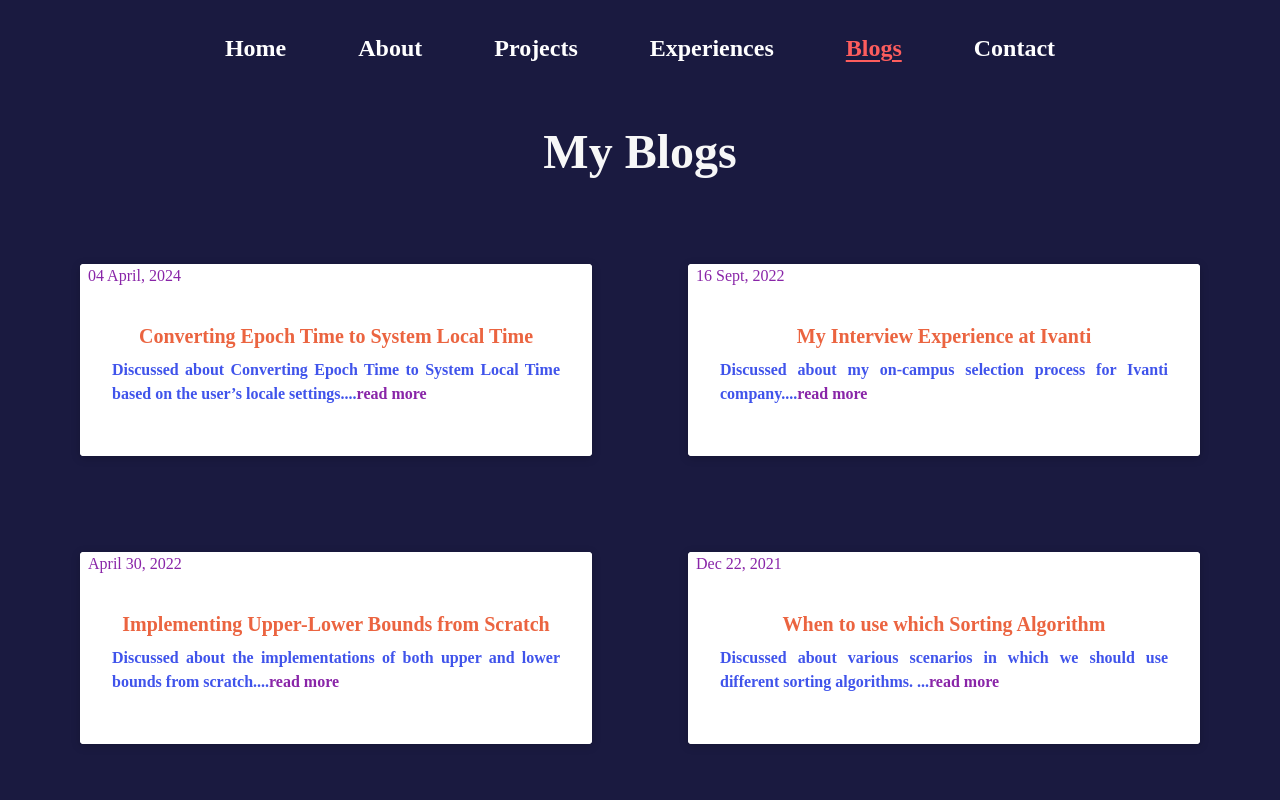
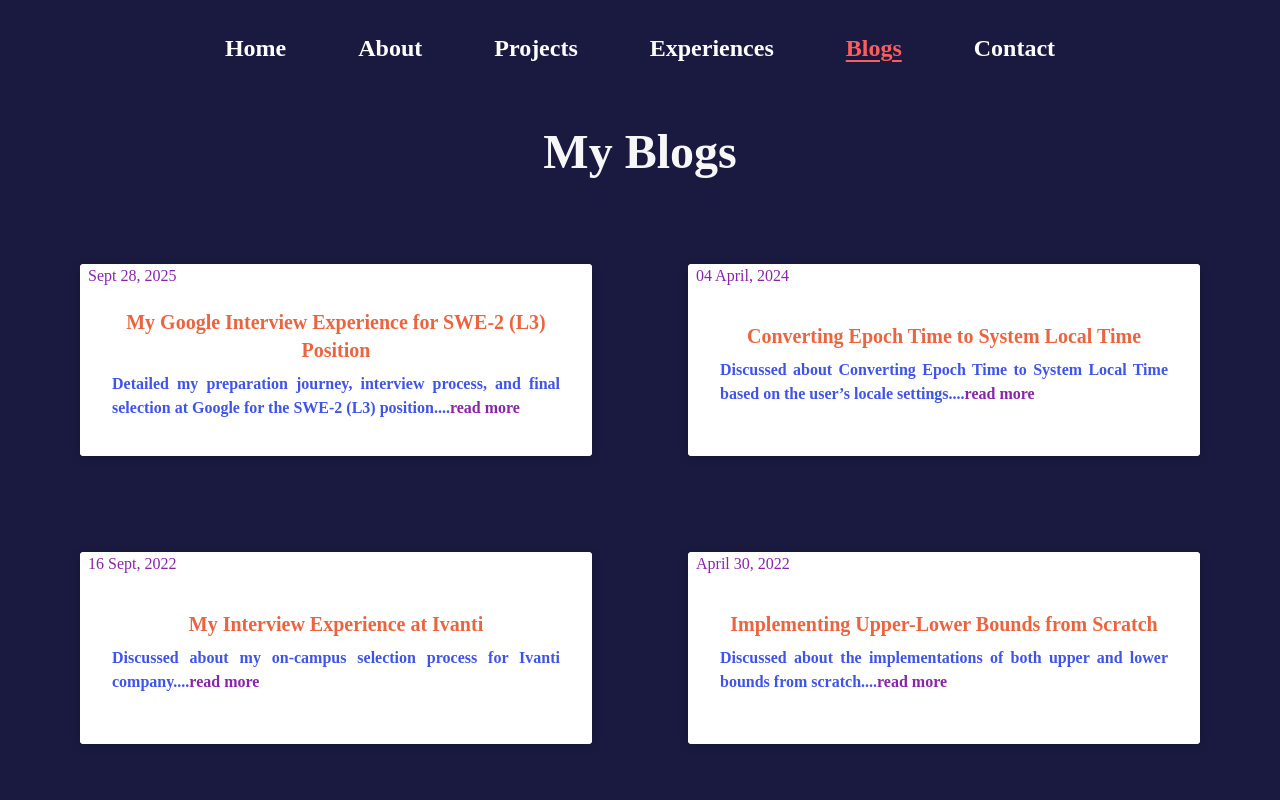
Before and after one commit to kd1729/crispy-engine, a Next.js app: page /blogs in a window 1280 px wide. Shown: the top 800 px of the page. Built offline with nearby package versions, Linux system fonts and the light colour scheme.

Commit message:
feat(blogs): add Google Interview Experience article to blogs section (#5)

```diff
--- a/pages/blogs/index.js
+++ b/pages/blogs/index.js
@@ -3,6 +3,13 @@ import MainNavbar from "../../components/MainNavbar.js";
 import Header from "../../components/Header";
 
 const blogs = [
+  {
+    title: "My Google Interview Experience for SWE-2 (L3) Position",
+    date: "Sept 28, 2025",
+    description:
+      "Detailed my preparation journey, interview process, and final selection at Google for the SWE-2 (L3) position.",
+    link: "https://medium.com/@kaustubhdwivedi1729/google-interview-experience-for-swe-2-l3-position-selected-ea71270c8133",
+  },
   {
     title: "Converting Epoch Time to System Local Time",
     date: "04 April, 2024",
```
